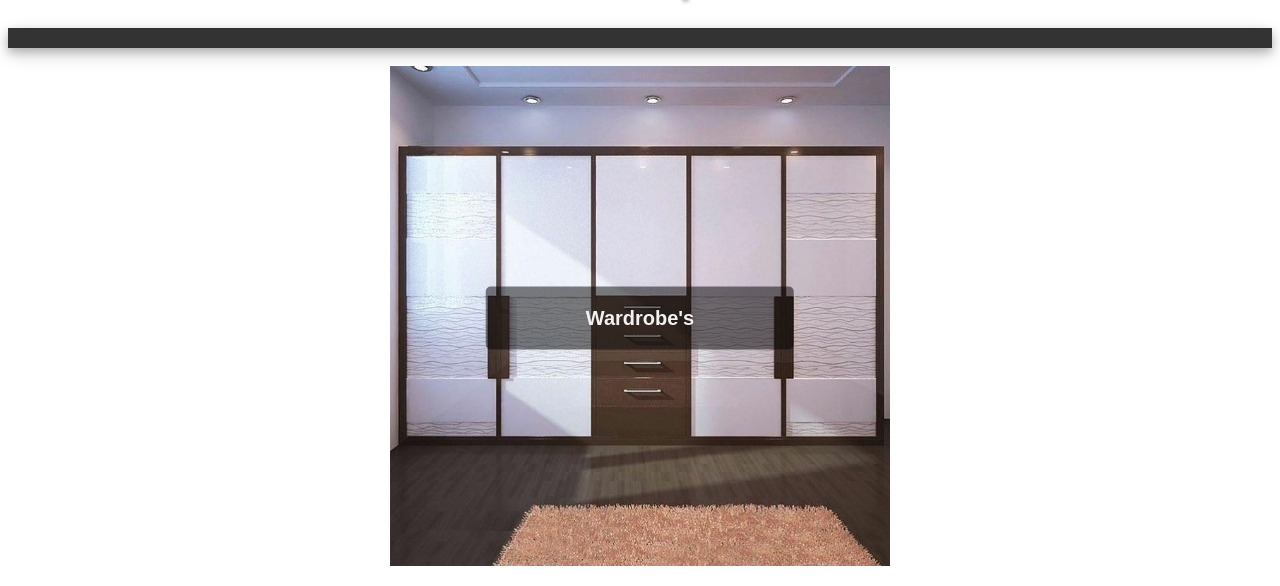
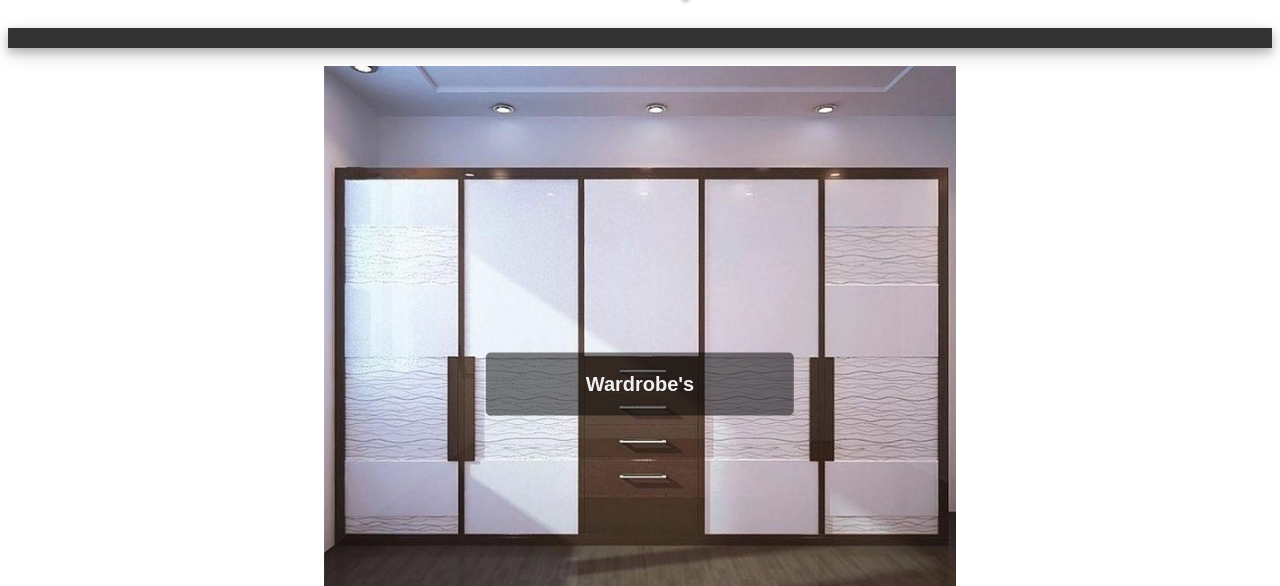
Before and after one commit to cyberpunk-future/colorselector.github.io, a plain HTML site: page index.html in a window 1280 px wide. Shown: the part 205-791 px from the top of the page. Drawn offline with Linux system fonts and the light colour scheme.

Commit message:
Update style.css

```diff
--- a/css/style.css
+++ b/css/style.css
@@ -32,8 +32,8 @@ h2{
 	width:100%;
 }
 .navin img{
-	width: 500px;
-	height: 500px;
+	width: 50%;
+	height: 50%;
 }
 .navin h3 a{
 	position: absolute;
```
